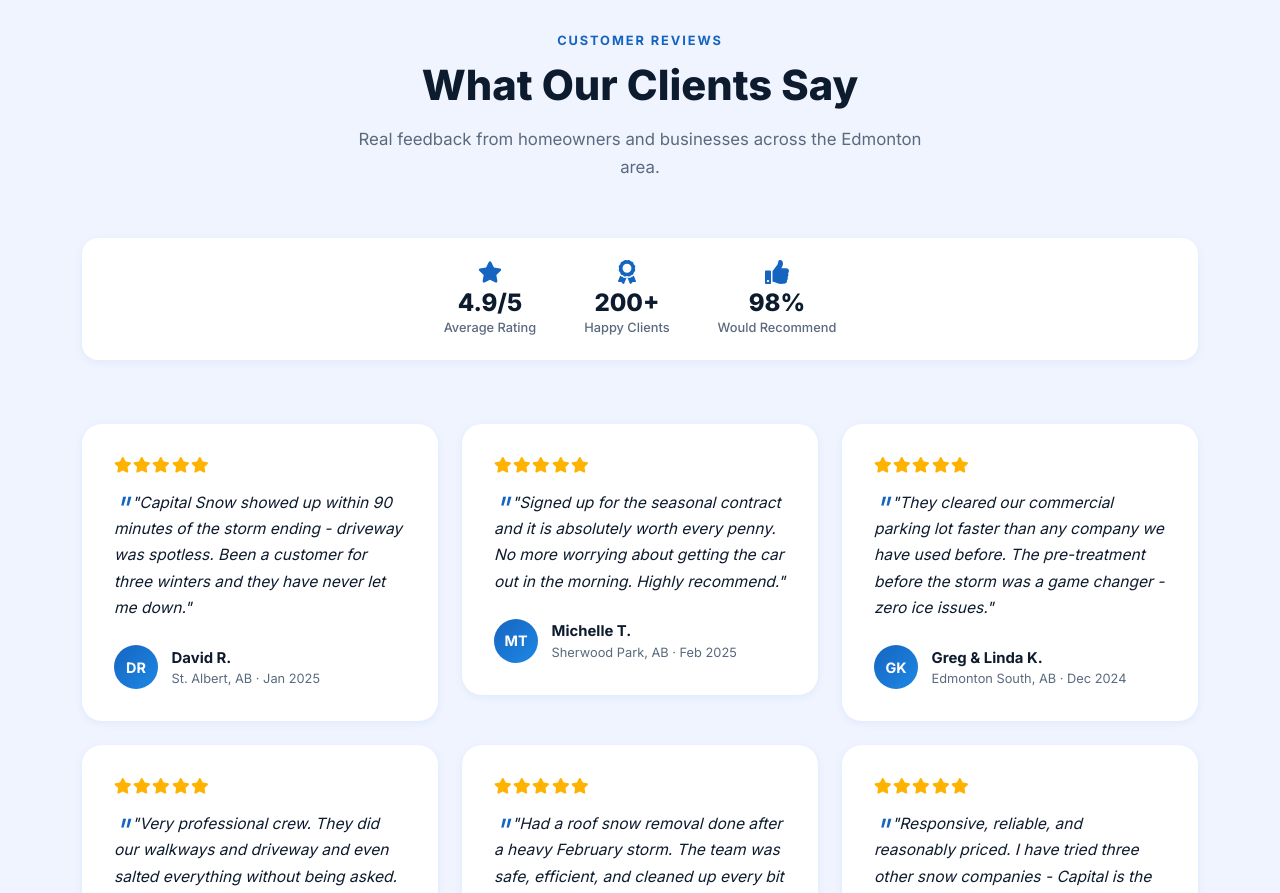
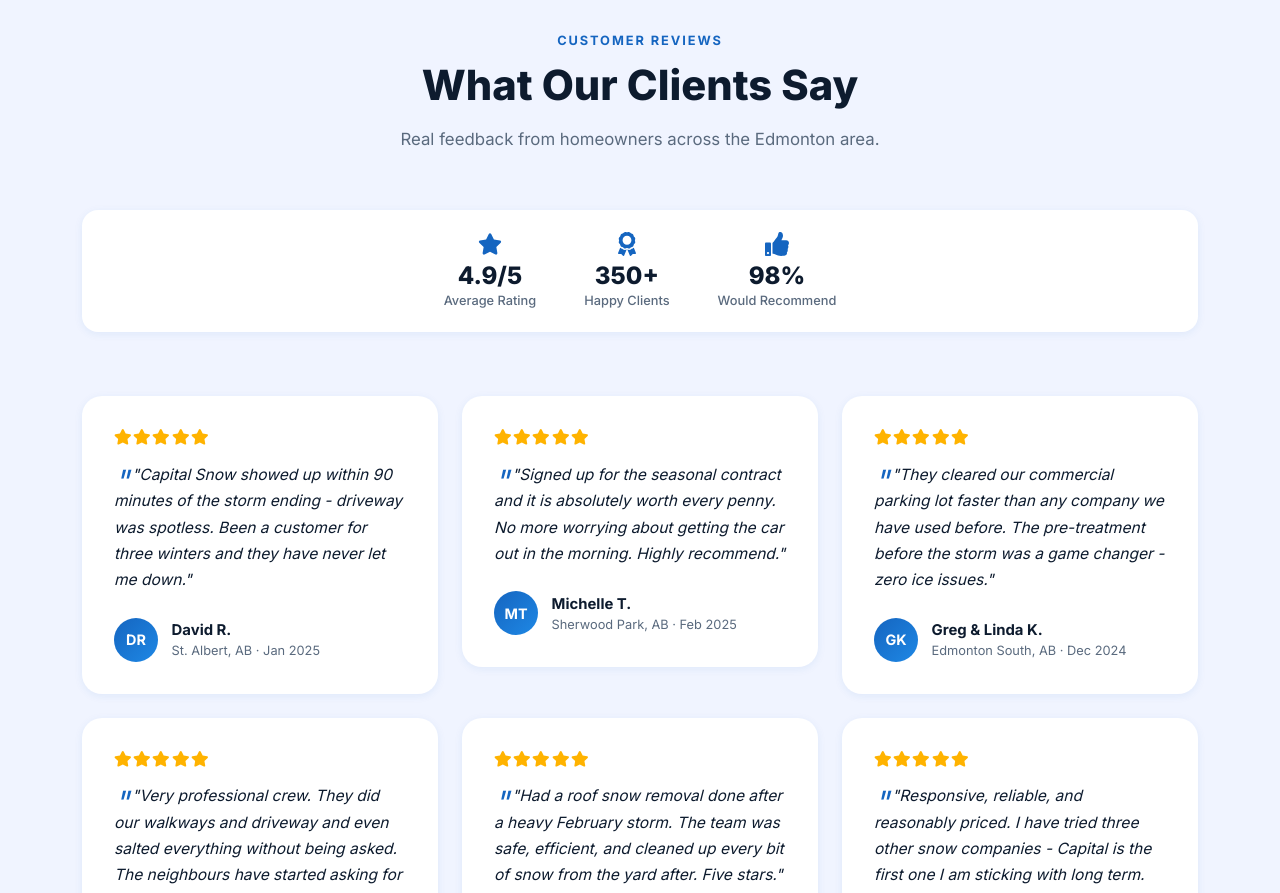
Before and after one commit to tuancat8730-sam/ci_snow_1, a React (Vite) app: page / in a window 1280 px wide. Shown: the part 4160-5053 px from the top of the page. Built offline with nearby package versions, Linux system fonts and the light colour scheme.

Commit message:
fix: update Testimonials section copy

```diff
--- a/src/components/sections/Testimonials.jsx
+++ b/src/components/sections/Testimonials.jsx
@@ -41,7 +41,7 @@
           <SectionHeader
             label="Customer Reviews"
             title="What Our Clients Say"
-            subtitle="Real feedback from homeowners and businesses across the Edmonton area."
+            subtitle="Real feedback from homeowners across the Edmonton area."
           />
         </ScrollReveal>
 
@@ -55,7 +55,7 @@
             </div>
             <div className="trust-stat">
               <FaAward className="trust-stat-icon" />
-              <span className="trust-stat-value">200+</span>
+              <span className="trust-stat-value">350+</span>
               <span className="trust-stat-label">Happy Clients</span>
             </div>
             <div className="trust-stat">
```
